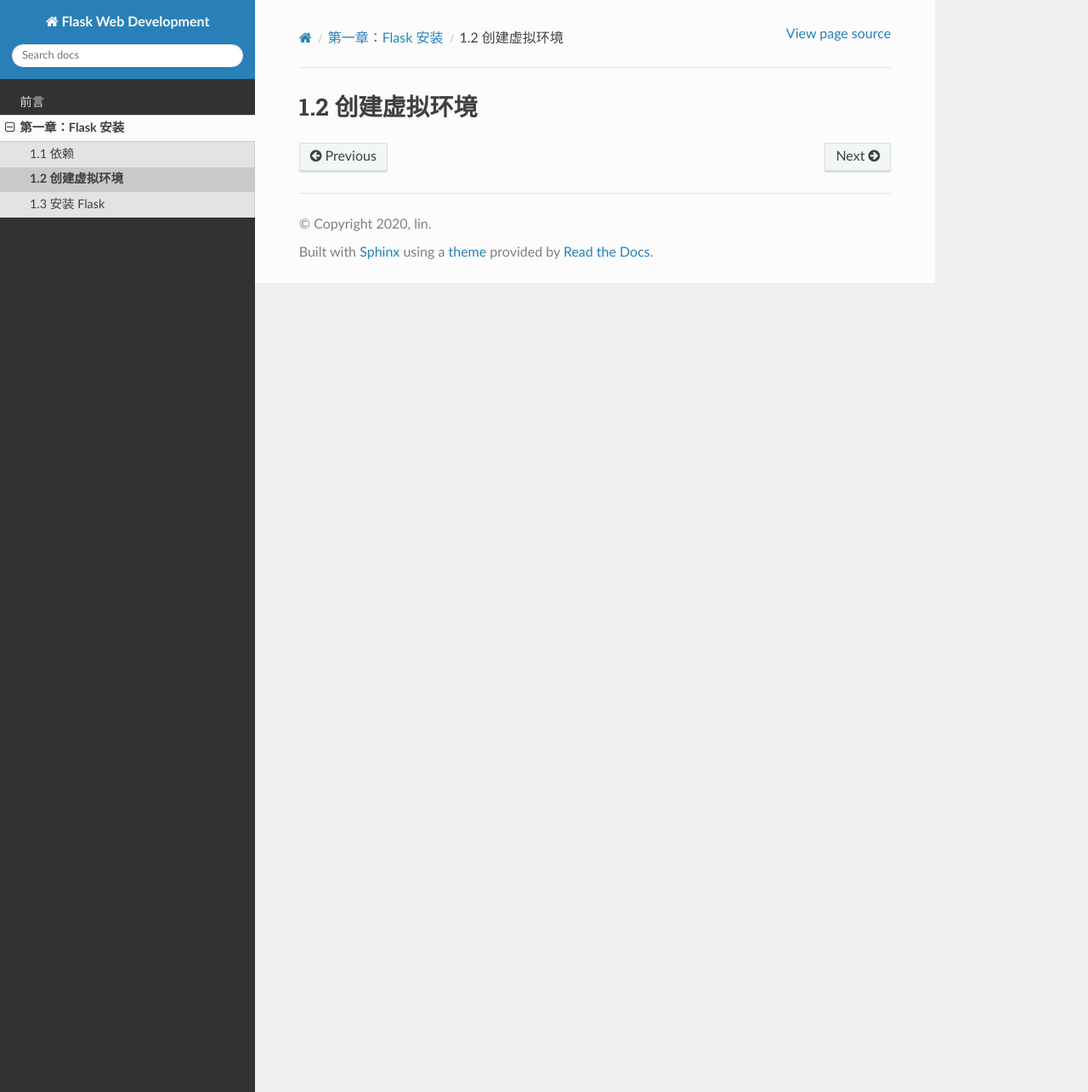
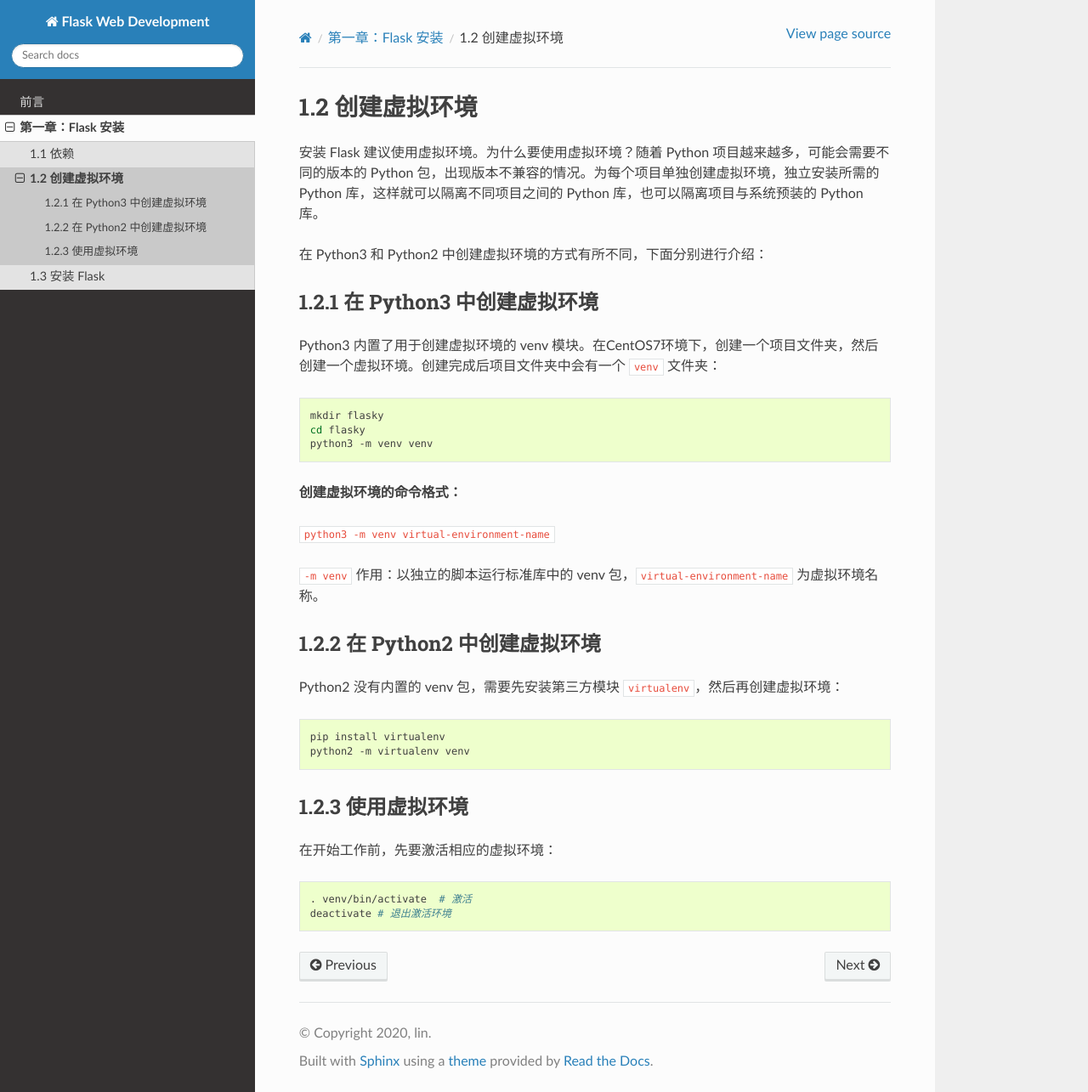
Before and after one commit to weylin0714/FlaskWebDevelop, a Sphinx documentation site: the page built from source/ch01/ch01_02.md, in a window 1280 px wide and 1285 px high. Shown: the whole window at 85% size. Built offline with Sphinx 7.4.7 and the Read the Docs theme 2.0.0, drawn with Linux system fonts in a browser that asks for light colours.

Commit message:
update ch01

````diff
--- a/source/ch01/ch01_02.md
+++ b/source/ch01/ch01_02.md
@@ -1 +1,39 @@
 # 1.2 创建虚拟环境
+
+安装 Flask 建议使用虚拟环境。为什么要使用虚拟环境？随着 Python 项目越来越多，可能会需要不同的版本的 Python 包，出现版本不兼容的情况。为每个项目单独创建虚拟环境，独立安装所需的 Python 库，这样就可以隔离不同项目之间的 Python 库，也可以隔离项目与系统预装的 Python 库。
+
+在 Python3 和 Python2 中创建虚拟环境的方式有所不同，下面分别进行介绍：
+
+## 1.2.1 在 Python3 中创建虚拟环境
+
+Python3 内置了用于创建虚拟环境的 venv 模块。在CentOS7环境下，创建一个项目文件夹，然后创建一个虚拟环境。创建完成后项目文件夹中会有一个 `venv` 文件夹：
+
+```bash
+mkdir flasky
+cd flasky
+python3 -m venv venv
+```
+
+**创建虚拟环境的命令格式：**
+
+`python3 -m venv virtual-environment-name`
+
+`-m venv` 作用：以独立的脚本运行标准库中的 venv 包，`virtual-environment-name` 为虚拟环境名称。
+
+## 1.2.2 在 Python2 中创建虚拟环境
+
+Python2 没有内置的 venv 包，需要先安装第三方模块 `virtualenv`，然后再创建虚拟环境：
+
+```bash
+pip install virtualenv
+python2 -m virtualenv venv
+```
+
+## 1.2.3 使用虚拟环境
+
+在开始工作前，先要激活相应的虚拟环境：
+
+```bash
+. venv/bin/activate  # 激活
+deactivate # 退出激活环境
+```
--- a/source/chapters/ch01.rst
+++ b/source/chapters/ch01.rst
@@ -2,7 +2,7 @@
 第一章：Flask 安装
 =============================
 
-本章节主要介绍如何安装 Flask。我使用的是 Python3.8版本。
+本章节主要介绍如何安装 Flask。我使用的是 Python3.8 版本。
 
 .. toctree::
    :maxdepth: 1
````
Also changed, not shown: source/ch01/ch01_01.md (+8 -0 lines), source/ch01/ch01_03.md (+28 -0 lines), 1 other file.
